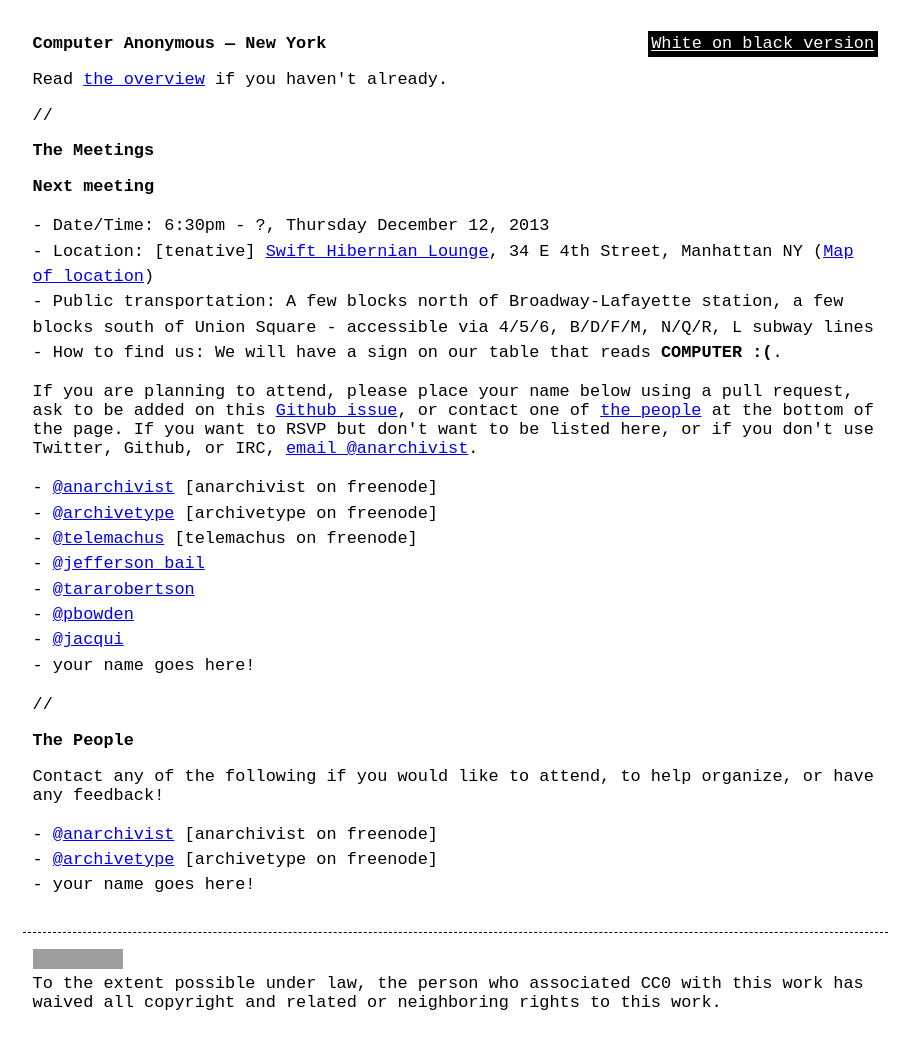
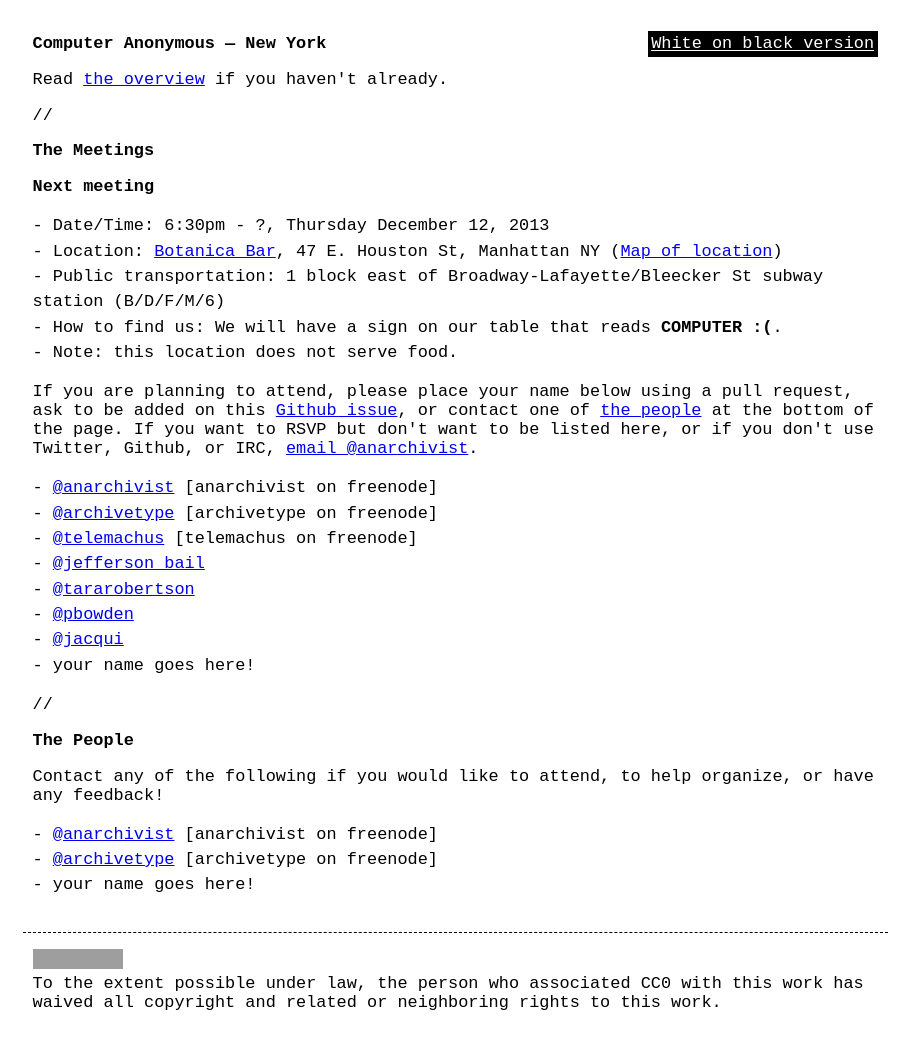
Before and after one commit to computeranonymous/computer, a Jekyll site: the page built from us_newyork.html, in a window 1280 px wide. Shown: the whole page, without its empty margins (185-1094 px from the left). Built offline with Jekyll 4.4.1, drawn with Linux system fonts in a browser that asks for light colours; grey boxes are pictures that could not be loaded.

Commit message:
[newyork] change location

```diff
--- a/us_newyork.html
+++ b/us_newyork.html
@@ -14,12 +14,13 @@ title: Computer Anonymous - New York
 
 <ul>
 <li>Date/Time: 6:30pm - ?, Thursday December 12, 2013</li>
-<li>Location: [tenative] <a href="http://www.swiftnycbar.com/">Swift Hibernian Lounge</a>, 34 E 4th Street, Manhattan NY (<a href="https://maps.google.com/maps?ie=UTF-8&q=Swift+Hibernian+Lounge">Map of location</a>)</li>
-<li>Public transportation: A few blocks north of Broadway-Lafayette station, a few blocks south of Union Square - accessible via 4/5/6, B/D/F/M, N/Q/R, L subway lines</li>
+<li>Location: <a href="http://www.yelp.com/biz/botanica-bar-new-york">Botanica Bar</a>, 47 E. Houston St, Manhattan NY (<a href="https://maps.google.com/maps?ie=UTF-8&amp;q=47+E+Houston+St+10012">Map of location</a>)</li>
+<li>Public transportation: 1 block east of Broadway-Lafayette/Bleecker St subway station (B/D/F/M/6)</li>
 <li>How to find us: We will have a sign on our table that reads <strong>COMPUTER :(</strong>.</li>
+<li>Note: this location does not serve food.</li>
 </ul>
 
-<p>If you are planning to attend, please place your name below using a pull request,  ask to be added on this <a href="https://github.com/computeranonymous/computer/issues/246">Github issue</a>, or contact one of <a href="#people">the people</a> at the bottom of the page. If you want to RSVP but don't want to be listed here, or if you don't use Twitter, Github, or IRC, <a href="mailto:mark@dp.la">email @anarchivist</a>.</p>
+<p>If you are planning to attend, please place your name below using a pull request,  ask to be added on this <a href="https://github.com/computeranonymous/computer/issues/246">Github issue</a>, or contact one of <a href="#people">the people</a> at the bottom of the page. If you want to RSVP but don't want to be listed here, or if you don't use Twitter, Github, or IRC, <a href="mailto:mark@matienzo.org">email @anarchivist</a>.</p>
 
 <ul>
     <li><a href="https://twitter.com/anarchivist">@anarchivist</a> [anarchivist on freenode]</li>
```
